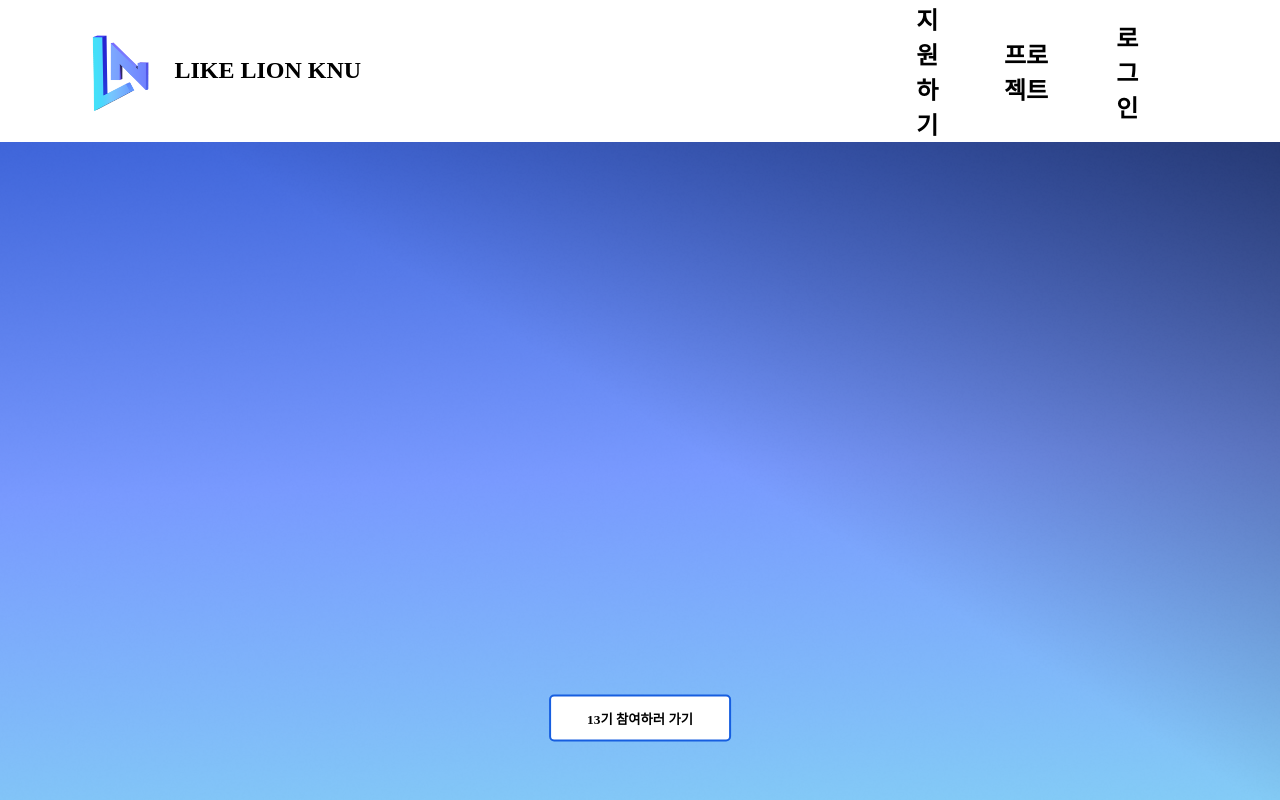
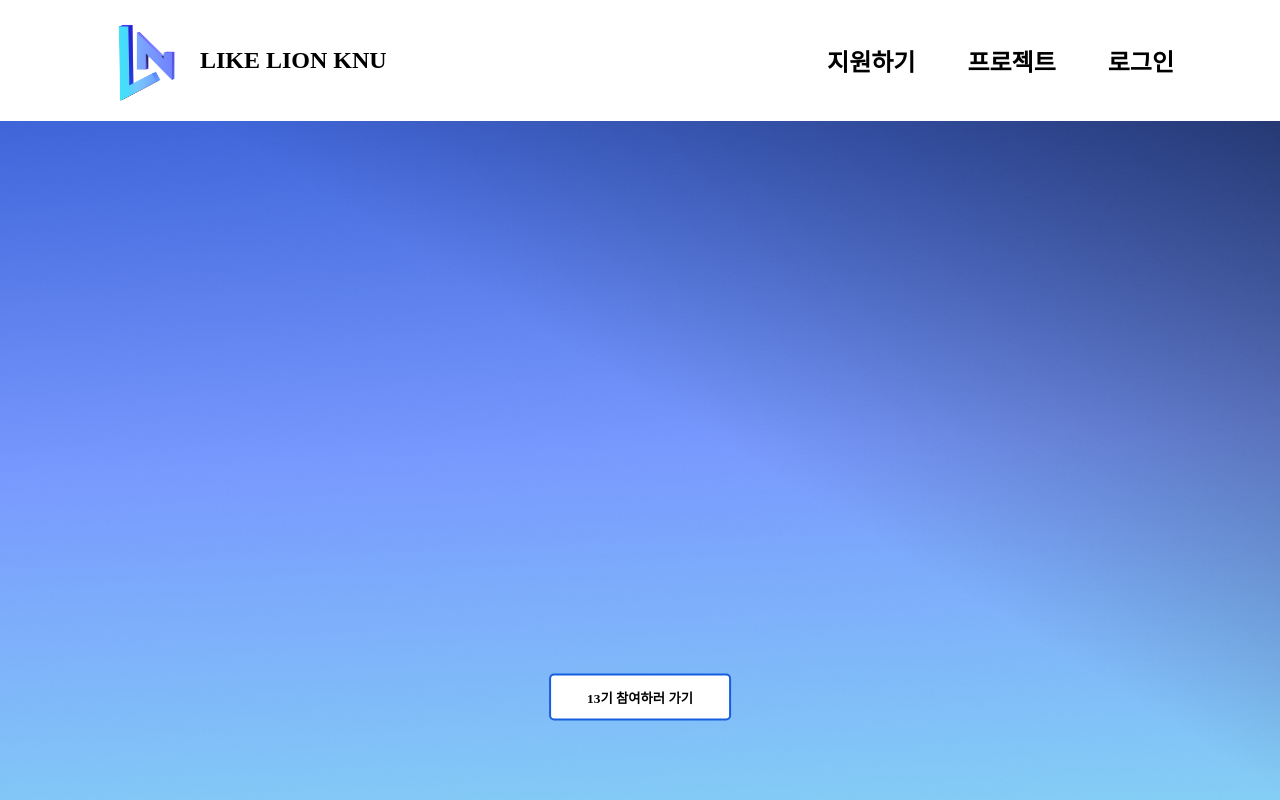
Before and after one commit to likelionknu/Likelion13-FE, a React (Vite) app: page / in a window 1280 px wide. Shown: the top 800 px of the page. Built offline with nearby package versions, Linux system fonts and the light colour scheme; a web font is replaced by a local one.

Commit message:
🎨 style : Page-Animation, Navbar-Dropdown #2

```diff
--- a/index.html
+++ b/index.html
@@ -1,5 +1,6 @@
 <!DOCTYPE html>
-<html lang="en">
+<!-- 한국어 페이지, 구글 번역 X -->
+<html lang="ko" translate="no">
   <head>
     <meta charset="UTF-8" />
     <link
--- a/src/assets/Nav.css
+++ b/src/assets/Nav.css
@@ -5,7 +5,7 @@
 
 .nav-container {
   width: 100vw;
-  margin-left: calc(-52vw + 50%);
+  margin-left: calc(-50vw + 50%);
 
   box-shadow: 0px 3px 0px 0px rgba(0, 0, 0, 0.25);
   text-decoration: none;
@@ -21,7 +21,9 @@
   display: flex;
   flex-direction: row;
   align-items: center;
+
   width: 1300px;
+  /* background-color: lightblue; */
 }
 
 .nav-logo-link {
@@ -42,6 +44,10 @@
   font-style: normal;
   font-weight: 600;
   line-height: normal;
+
+  /* 창 줄여도 줄바꿈 안되는 속성  */
+  white-space: nowrap;
+  min-width: fit-content;
 }
 
 .nav-button {
@@ -61,6 +67,10 @@
   font-style: normal;
   font-weight: 600;
   line-height: normal;
+
+  /* 창 줄여도 줄바꿈 안되는 속성  */
+  white-space: nowrap;
+  min-width: fit-content;
 }
 
 .nav-dropdown {
--- a/src/components/Nav.tsx
+++ b/src/components/Nav.tsx
@@ -12,6 +12,7 @@ const Nav = () => {
   return (
     <div>
       <div className='nav-container'>
+
         <div className='nav-logo-container'>
           <Link
             to='/'
```
